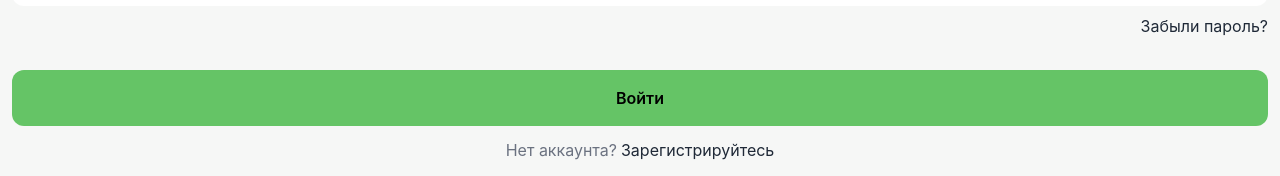
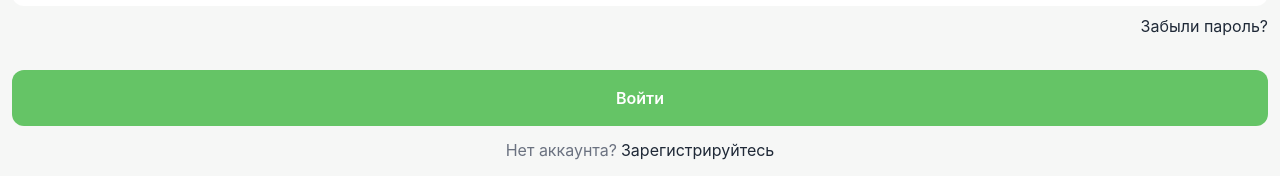
Before and after one commit to timurrc/Nutrition, a React (Vite) app: page / in a window 1280 px wide. Shown: the part 474-650 px from the top of the page. Built offline with nearby package versions, Linux system fonts and the light colour scheme.

Commit message:
button component

```diff
--- /dev/null
+++ b/src/components/ui/Button.tsx
@@ -0,0 +1,34 @@
+import { FC } from "react";
+
+interface IButton {
+  children: React.ReactNode;
+  className?: string;
+
+  onClick: () => void;
+  disabled?: boolean;
+  variant: "primary" | "disabled";
+}
+
+export const Button: FC<IButton> = ({
+  children,
+  className,
+  onClick,
+  disabled,
+  variant,
+}) => {
+  const variants = {
+    primary:
+      "py-4 bg-primary active:bg-primary-hover active:transition-all text-text-button w-full rounded-xl font-semibold",
+    disabled: "py-4 bg-disabled text-black w-full rounded-xl font-semibold",
+  };
+
+  return (
+    <button
+      onClick={onClick}
+      className={`${variants[variant]} ${className ?? ""}`}
+      disabled={disabled}
+    >
+      {children}
+    </button>
+  );
+};
--- a/src/index.css
+++ b/src/index.css
@@ -16,11 +16,14 @@ body {
   --color-border: #e3e7e3;
 
   --color-text: #1f2937;
+  --color-text-button: #fff;
   --color-text-secondary: #6b7280;
   --color-placeholder: #9ca3af;
 
   --color-primary: #65c466;
   --color-primary-hover: #57b659;
+
+  --color-disabled: #d8e7d8;
 
   --color-protein: #4da6ff;
   --color-fat: #ffb84d;
--- a/src/screens/Auth.tsx
+++ b/src/screens/Auth.tsx
@@ -7,6 +7,7 @@ import { db } from "../db/db";
 import { UserRepository } from "../repositories/userRepository";
 import { Input } from "../components/ui/Input";
 import { Typography } from "../components/ui/Typography";
+import { Button } from "../components/ui/Button";
 
 interface IAuth {
   email: string;
@@ -126,8 +127,8 @@ export const Auth = () => {
           )}
         </div>
         <div className="flex flex-col gap-3 w-full items-center">
-          <button
-            className="py-4 bg-primary active:bg-primary-hover active:transition-all text-black w-full rounded-xl font-semibold"
+          <Button
+            variant="primary"
             onClick={() => {
               if (signUp) {
                 handleRegister();
@@ -137,7 +138,7 @@ export const Auth = () => {
             }}
           >
             {signUp ? "Зарегистрироваться" : "Войти"}
-          </button>
+          </Button>
 
           {signUp ? (
             <Typography
```
